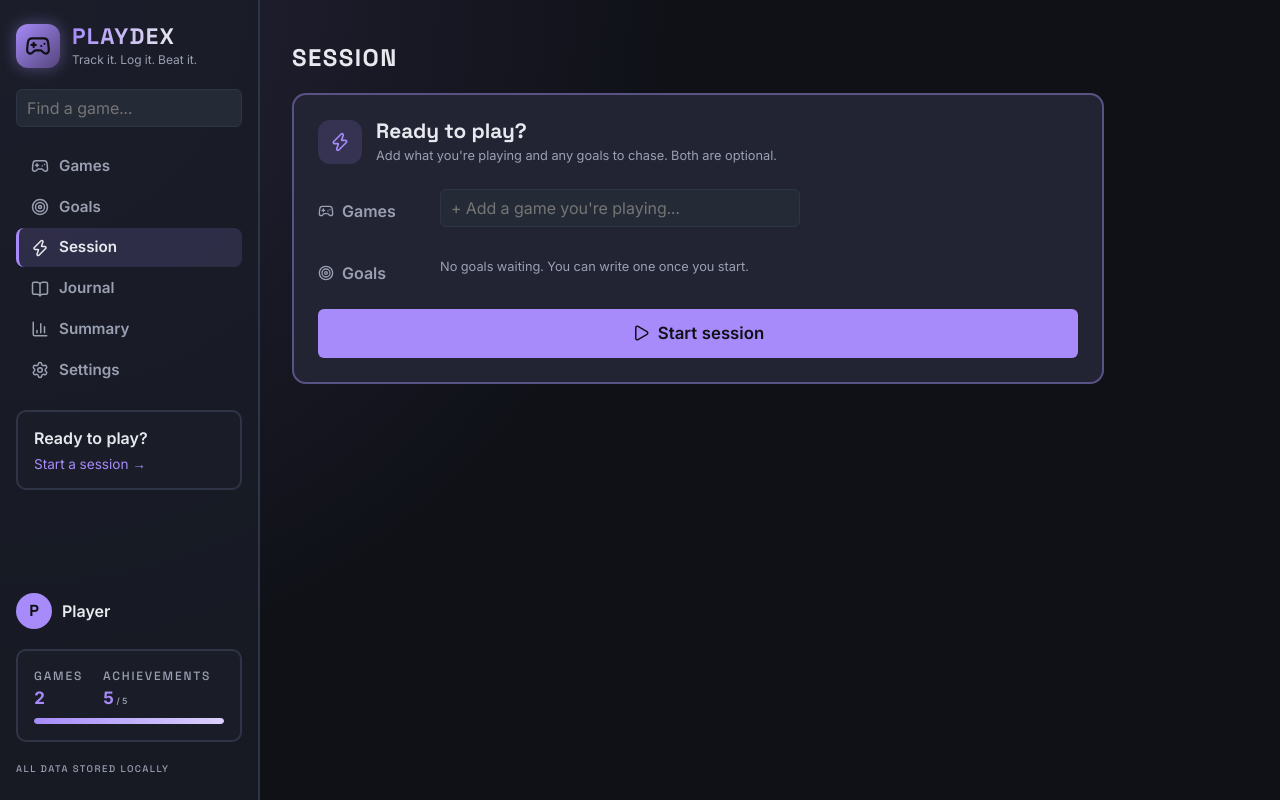
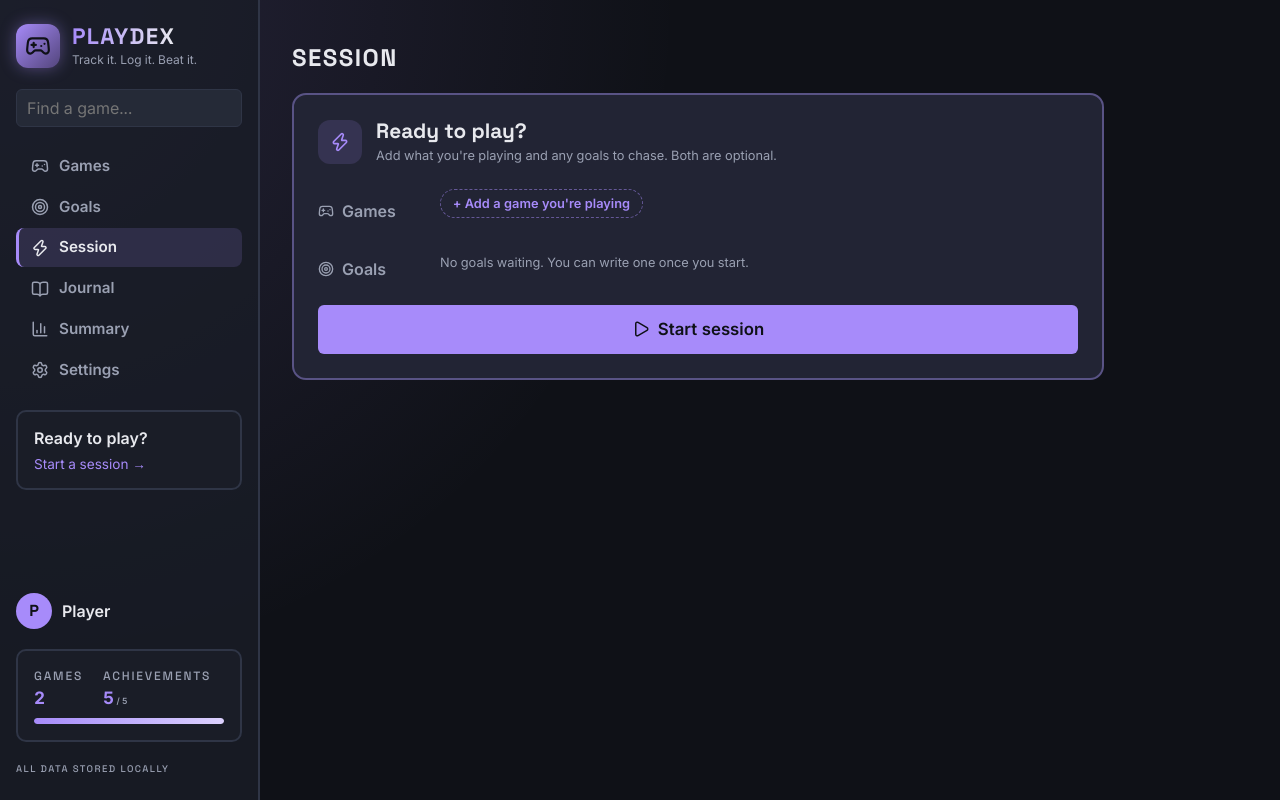
Before and after one commit to RikkaKallinen/playdex-achievement-tracker, a React (Vite) app: page /session in a window 1280 px wide. Built offline with nearby package versions, Linux system fonts and the light colour scheme; a web font is replaced by a local one.

Commit message:
Close the session game search after picking a game and move the add button inline as a plus pill

```diff
--- a/src/GamePicker.jsx
+++ b/src/GamePicker.jsx
@@ -3,25 +3,53 @@ import { X } from "lucide-react";
 
 function GamePicker({ games, pickedIds, onAdd, onRemove, lockedIds = [] }) {
     const [search, setSearch] = useState("");
+    const [isSearching, setIsSearching] = useState(false);
     const pickedGames = games.filter((game) => pickedIds.includes(game.id));
     const availableGames = games.filter((game) => !pickedIds.includes(game.id));
+
+    function addGame(game) {
+        onAdd(game.id);
+        setSearch("");
+        setIsSearching(false);
+    }
+
+    function closeSearch() {
+        setSearch("");
+        setIsSearching(false);
+    }
 
     function handleChange(event) {
         const typed = event.target.value;
         const match = availableGames.find((game) => game.title === typed);
         if (match) {
-            onAdd(match.id);
-            setSearch("");
+            addGame(match);
             return;
         }
 
         setSearch(typed);
     }
 
+    function handleKeyDown(event) {
+        if (event.key === "Escape") {
+            closeSearch();
+            return;
+        }
+
+        if (event.key !== "Enter") {
+            return;
+        }
+
+        event.preventDefault();
+        const typed = search.trim().toLowerCase();
+        const match = availableGames.find((game) => game.title.toLowerCase() === typed)
+            || availableGames.find((game) => typed && game.title.toLowerCase().includes(typed));
+        if (match) {
+            addGame(match);
+        }
+    }
+
     return (
         <div className="game-picker">
-            {pickedGames.length > 0 && (
-                <div className="game-picker-pills">
             {pickedGames.map((game) => (
                 <span key={game.id} className="badge badge-game game-picker-pill">
                     {game.title}
@@ -37,21 +65,36 @@ function GamePicker({ games, pickedIds, onAdd, onRemove, lockedIds = [] }) {
                     )}
                 </span>
             ))}
-                </div>
-            )}
+
+            {isSearching ? (
+                <>
                     <input
                         type="search"
-                aria-label="Add a game"
-                placeholder="+ Add a game you're playing..."
+                        className="game-picker-search"
+                        aria-label="Add a game you're playing"
+                        placeholder="Type a game..."
                         list="session-game-options"
                         value={search}
                         onChange={handleChange}
+                        onKeyDown={handleKeyDown}
+                        onBlur={() => {
+                            if (search === "") {
+                                closeSearch();
+                            }
+                        }}
+                        autoFocus
                     />
                     <datalist id="session-game-options">
                         {availableGames.map((game) => (
                             <option key={game.id} value={game.title} />
                         ))}
                     </datalist>
+                </>
+            ) : (
+                <button type="button" className="game-picker-add" onClick={() => setIsSearching(true)}>
+                    + Add a game you're playing
+                </button>
+            )}
         </div>
     );
 }
--- a/src/index.css
+++ b/src/index.css
@@ -1677,19 +1677,33 @@ details summary {
 
 .game-picker {
     display: flex;
-    flex-direction: column;
-    gap: 10px;
+    flex-wrap: wrap;
+    align-items: center;
+    gap: 8px;
     margin-top: 8px;
 }
 
-.game-picker input {
-    max-width: 360px;
-}
-
-.game-picker-pills {
-    display: flex;
-    flex-wrap: wrap;
-    gap: 6px;
+.game-picker .game-picker-search {
+    width: 240px;
+    max-width: 100%;
+    margin: 0;
+    padding: 4px 12px;
+    border-radius: 999px;
+}
+
+.game-picker-add {
+    padding: 4px 12px;
+    font-size: 0.8rem;
+    font-weight: 600;
+    color: var(--accent);
+    background: transparent;
+    border: 1px dashed color-mix(in srgb, var(--accent) 50%, transparent);
+    border-radius: 999px;
+}
+
+.game-picker-add:hover {
+    background: color-mix(in srgb, var(--accent) 12%, transparent);
+    filter: none;
 }
 
 .game-picker-pill {
```
Lines whose indentation alone changed are shown as unchanged.
